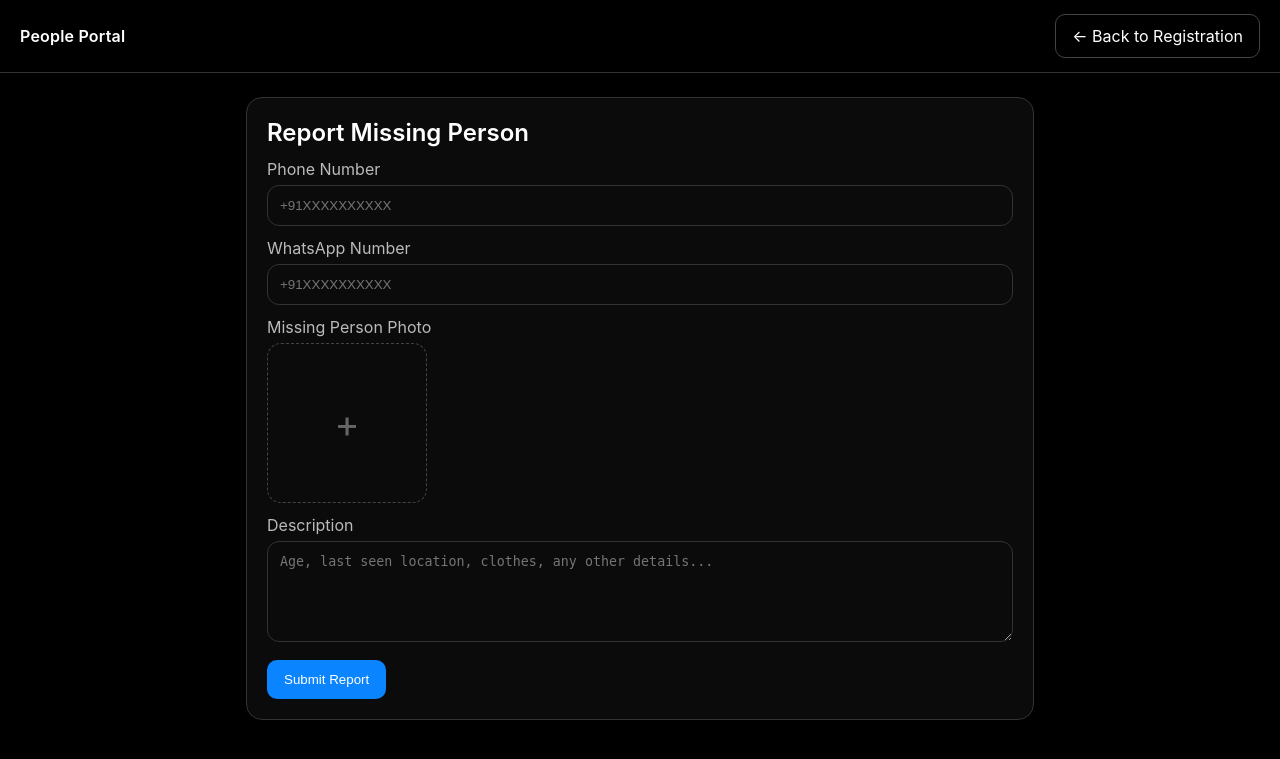
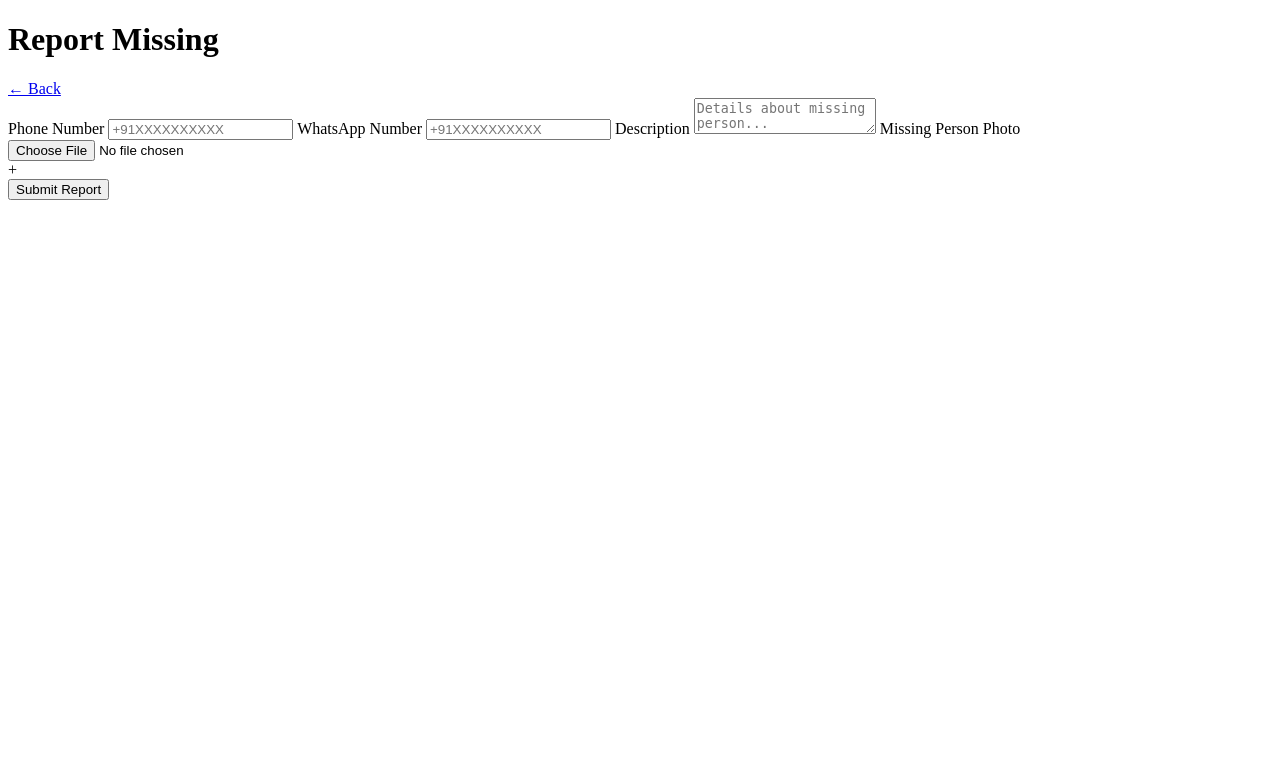
Before and after one commit to Noir3144/people_registration, a Flask app: page /report in a window 1280 px wide. Shown: the top 759 px of the page. Run offline with Flask 2, Linux system fonts and the light colour scheme; data that the repository does not hold is empty.

Commit message:
modified:   templates/index.html 	modified:   templates/report.html

```diff
--- a/templates/report.html
+++ b/templates/report.html
@@ -1,51 +1,44 @@
 <!DOCTYPE html>
 <html lang="en">
 <head>
-  <meta charset="utf-8"/>
-  <meta name="viewport" content="width=device-width, initial-scale=1"/>
-  <title>Report Missing | People Portal</title>
-  <link rel="stylesheet" href="/static/style.css"/>
+    <meta charset="UTF-8">
+    <meta name="viewport" content="width=device-width, initial-scale=1.0">
+    <title>Report Missing - People Portal</title>
+    <link rel="stylesheet" href="{{ url_for('static', filename='style.css') }}">
+    <script defer src="{{ url_for('static', filename='script.js') }}"></script>
 </head>
-<body class="theme-dark">
-  <header class="nav">
-    <div class="brand">People Portal</div>
-    <a class="btn btn-outline" href="/">← Back to Registration</a>
-  </header>
+<body>
+<div class="blur-bg"></div>
 
-  <main class="container">
-    {% with messages = get_flashed_messages() %}
-      {% if messages %}
-        <div class="toast">
-          {% for m in messages %}<div class="toast-item">{{ m }}</div>{% endfor %}
-        </div>
-      {% endif %}
-    {% endwith %}
+<header>
+    <h1>Report Missing</h1>
+    <a href="{{ url_for('index') }}" class="btn-back">← Back</a>
+</header>
 
-    <section class="card glass">
-      <h1 class="title">Report Missing Person</h1>
-      <form action="/submit-missing" method="POST" enctype="multipart/form-data">
-        <label class="label" for="phone">Phone Number</label>
-        <input class="input" type="text" id="phone" name="phone" placeholder="+91XXXXXXXXXX" required />
+<main>
+    <section class="form-section">
+        <form action="{{ url_for('submit_missing') }}" method="POST" enctype="multipart/form-data">
+            <label>Phone Number</label>
+            <input type="text" name="phone" placeholder="+91XXXXXXXXXX" required>
 
-        <label class="label" for="whatsapp">WhatsApp Number</label>
-        <input class="input" type="text" id="whatsapp" name="whatsapp" placeholder="+91XXXXXXXXXX" required />
+            <label>WhatsApp Number</label>
+            <input type="text" name="whatsapp" placeholder="+91XXXXXXXXXX" required>
 
-        <label class="label">Missing Person Photo</label>
-        <label class="drop large">
-          <span class="plus">+</span>
-          <input type="file" name="missing_photo" accept=".jpg,.jpeg,.png" required />
-        </label>
+            <label>Description</label>
+            <textarea name="description" placeholder="Details about missing person..."></textarea>
 
-        <label class="label" for="description">Description</label>
-        <textarea class="input textarea" id="description" name="description" rows="5" placeholder="Age, last seen location, clothes, any other details..."></textarea>
+            <label>Missing Person Photo</label>
+            <div class="photo-container">
+                <div class="photo-upload">
+                    <input type="file" name="missing_photo" accept=".jpg,.jpeg,.png" onchange="previewImage(event, this)">
+                    <div class="placeholder">+</div>
+                </div>
+            </div>
 
-        <div class="actions">
-          <button type="submit" class="btn btn-primary">Submit Report</button>
-        </div>
-      </form>
+            <button type="submit" class="btn-submit">Submit Report</button>
+        </form>
     </section>
-  </main>
+</main>
 
-  <script src="/static/app.js"></script>
 </body>
 </html>
```
Also changed, not shown: templates/index.html (+31 -42 lines).
